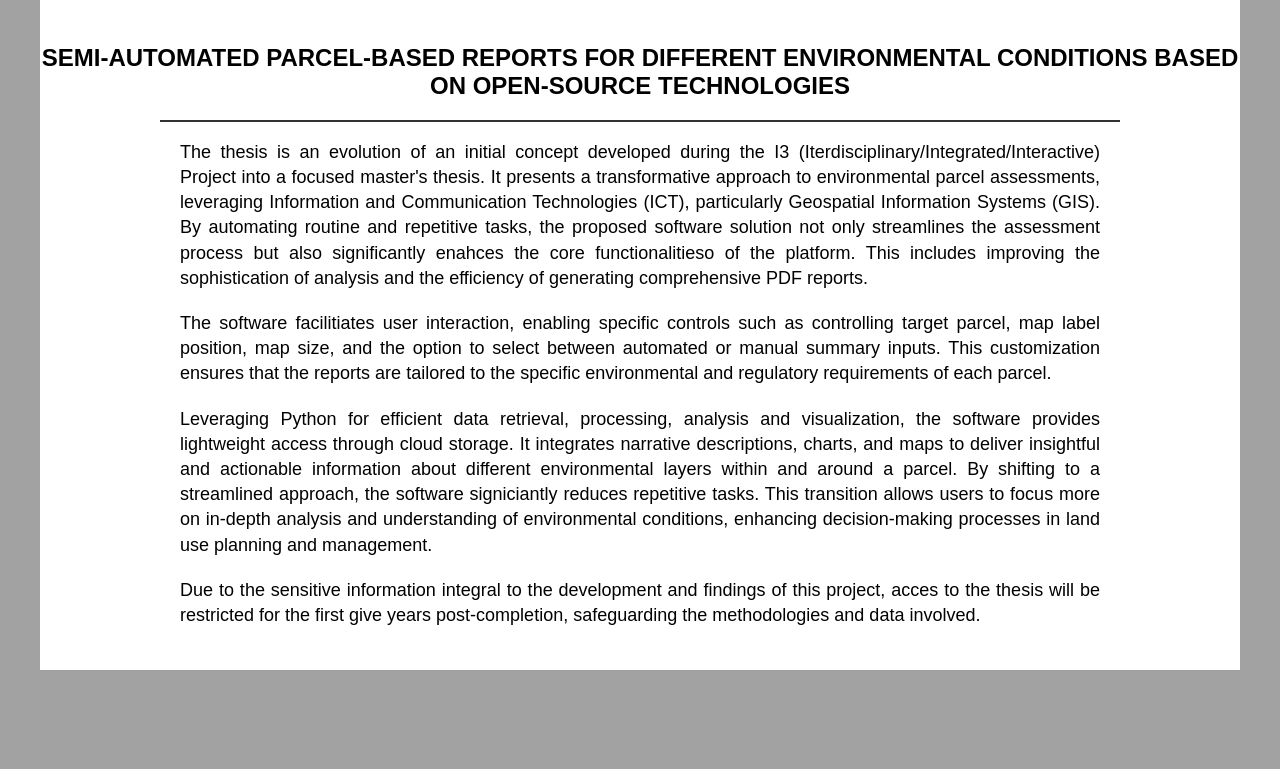
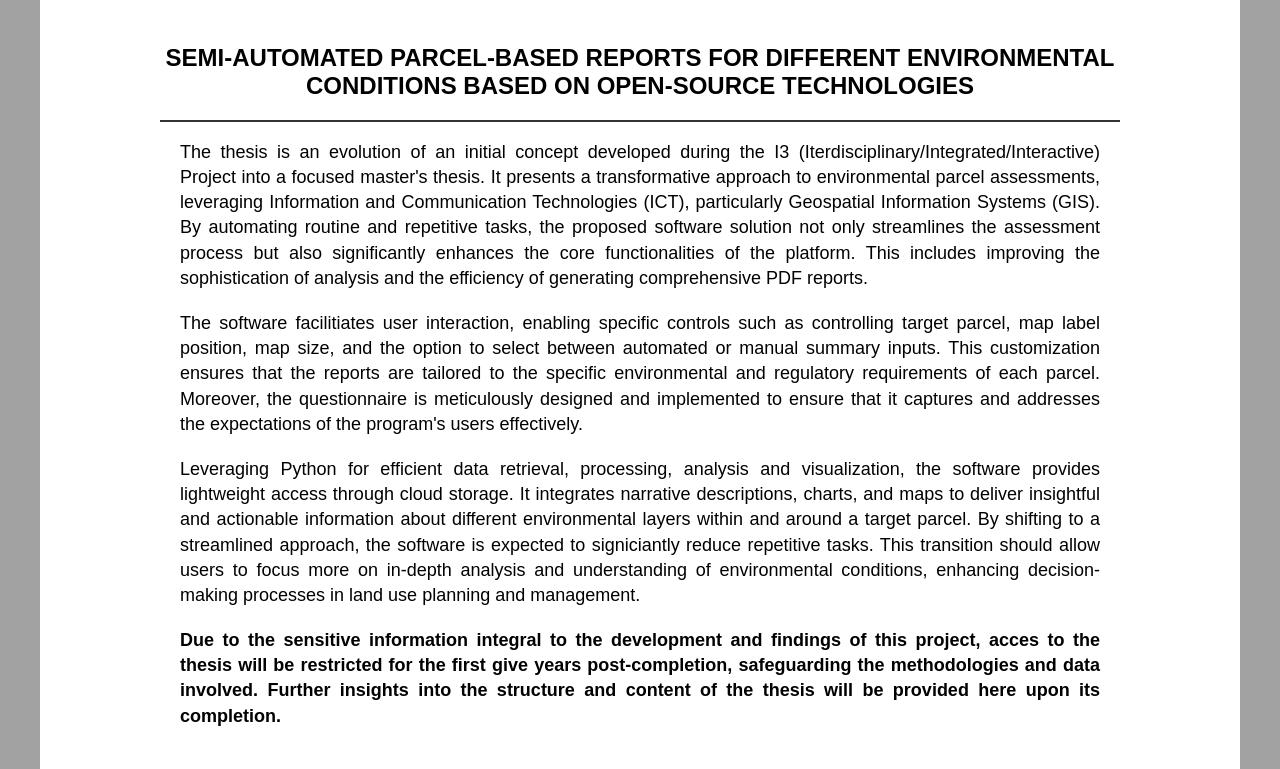
Before and after one commit to Edah94/ePortfolio, a plain HTML site: page thesis-master.html in a window 1280 px wide. Shown: the part 130-899 px from the top of the page. Before the commit the page ends 800 px from the top, so only its background shows below. Drawn offline with Linux system fonts and the light colour scheme.

Commit message:
Small changes in Master's description

```diff
--- a/thesis-master.html
+++ b/thesis-master.html
@@ -50,14 +50,14 @@
 
         <div class="page-container">
             <div class="section-title" style="margin-top: 150px;">
-                <h2> SEMI-AUTOMATED PARCEL-BASED REPORTS FOR DIFFERENT ENVIRONMENTAL CONDITIONS BASED ON OPEN-SOURCE TECHNOLOGIES</h2>
+                <h2 style="padding-left: 80px; padding-right: 80px;">SEMI-AUTOMATED PARCEL-BASED REPORTS FOR DIFFERENT ENVIRONMENTAL CONDITIONS BASED ON OPEN-SOURCE TECHNOLOGIES</h2>
                 <hr class="title-line">
 
                 <div class="project-text">
-                    <p style="padding: 0 20px;">The thesis is an evolution of an initial concept developed during the I3 (Iterdisciplinary/Integrated/Interactive) Project into a focused master's thesis. It presents a transformative approach to environmental parcel assessments, leveraging Information and Communication Technologies (ICT), particularly Geospatial Information Systems (GIS). By automating routine and repetitive tasks, the proposed software solution not only streamlines the assessment process but also significantly enahces the core functionalitieso of the platform. This includes improving the sophistication of analysis and the efficiency of generating comprehensive PDF reports. </p>
-                    <p style="padding: 0 20px;">The software facilitiates user interaction, enabling specific controls such as controlling target parcel, map label position, map size, and the option to select between automated or manual summary inputs. This customization ensures that the reports are tailored to the specific environmental and regulatory requirements of each parcel.</p>
-                    <p style="padding: 0 20px;">Leveraging Python for efficient data retrieval, processing, analysis and visualization, the software provides lightweight access through cloud storage. It integrates narrative descriptions, charts, and maps to deliver insightful and actionable information about different environmental layers within and around a parcel. By shifting to a streamlined approach, the software signiciantly reduces repetitive tasks. This transition allows users to focus more on in-depth analysis and understanding of environmental conditions, enhancing decision-making processes in land use planning and management.</p>
-                    <P STYLE="padding: 0 20px;">Due to the sensitive information integral to the development and findings of this project, acces to the thesis will be restricted for the first give years post-completion, safeguarding the methodologies and data involved.</P>
+                    <p style="padding: 0 20px;">The thesis is an evolution of an initial concept developed during the I3 (Iterdisciplinary/Integrated/Interactive) Project into a focused master's thesis. It presents a transformative approach to environmental parcel assessments, leveraging Information and Communication Technologies (ICT), particularly Geospatial Information Systems (GIS). By automating routine and repetitive tasks, the proposed software solution not only streamlines the assessment process but also significantly enhances the core functionalities of the platform. This includes improving the sophistication of analysis and the efficiency of generating comprehensive PDF reports. </p>
+                    <p style="padding: 0 20px;">The software facilitiates user interaction, enabling specific controls such as controlling target parcel, map label position, map size, and the option to select between automated or manual summary inputs. This customization ensures that the reports are tailored to the specific environmental and regulatory requirements of each parcel. Moreover, the questionnaire is meticulously designed and implemented to ensure that it captures and addresses the expectations of the program's users effectively.</p>
+                    <p style="padding: 0 20px;">Leveraging Python for efficient data retrieval, processing, analysis and visualization, the software provides lightweight access through cloud storage. It integrates narrative descriptions, charts, and maps to deliver insightful and actionable information about different environmental layers within and around a target parcel. By shifting to a streamlined approach, the software is expected to signiciantly reduce repetitive tasks. This transition should allow users to focus more on in-depth analysis and understanding of environmental conditions, enhancing decision-making processes in land use planning and management.</p>
+                    <P STYLE="padding: 0 20px;"><strong>Due to the sensitive information integral to the development and findings of this project, acces to the thesis will be restricted for the first give years post-completion, safeguarding the methodologies and data involved. Further insights into the structure and content of the thesis will be provided here upon its completion.</strong></P>
 
                 </div>
             </div>
```
